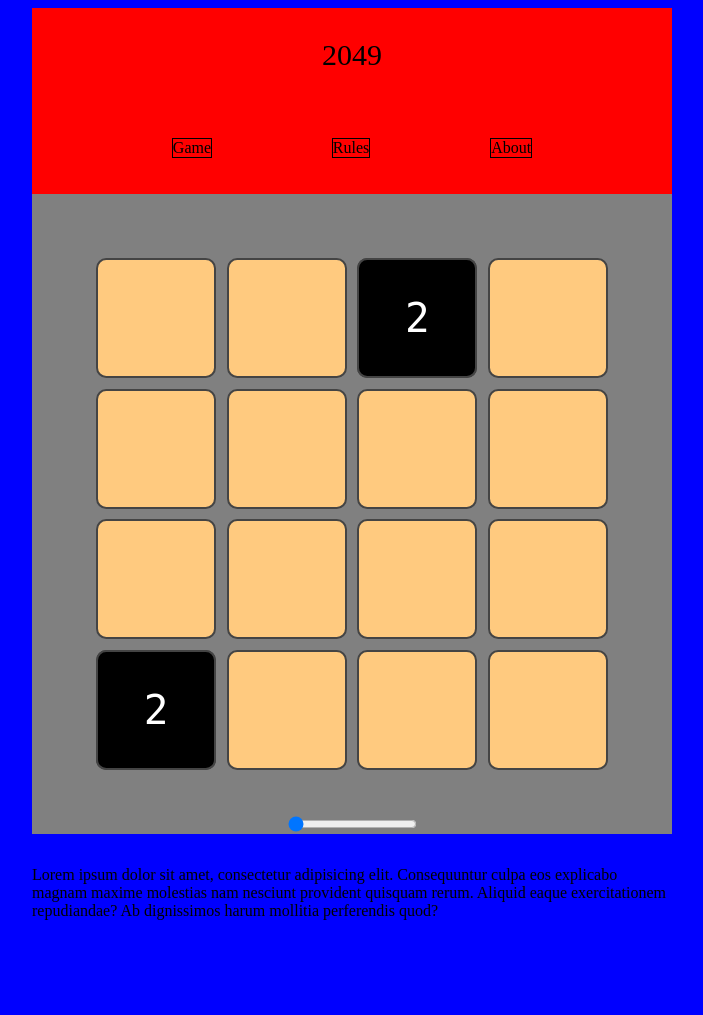
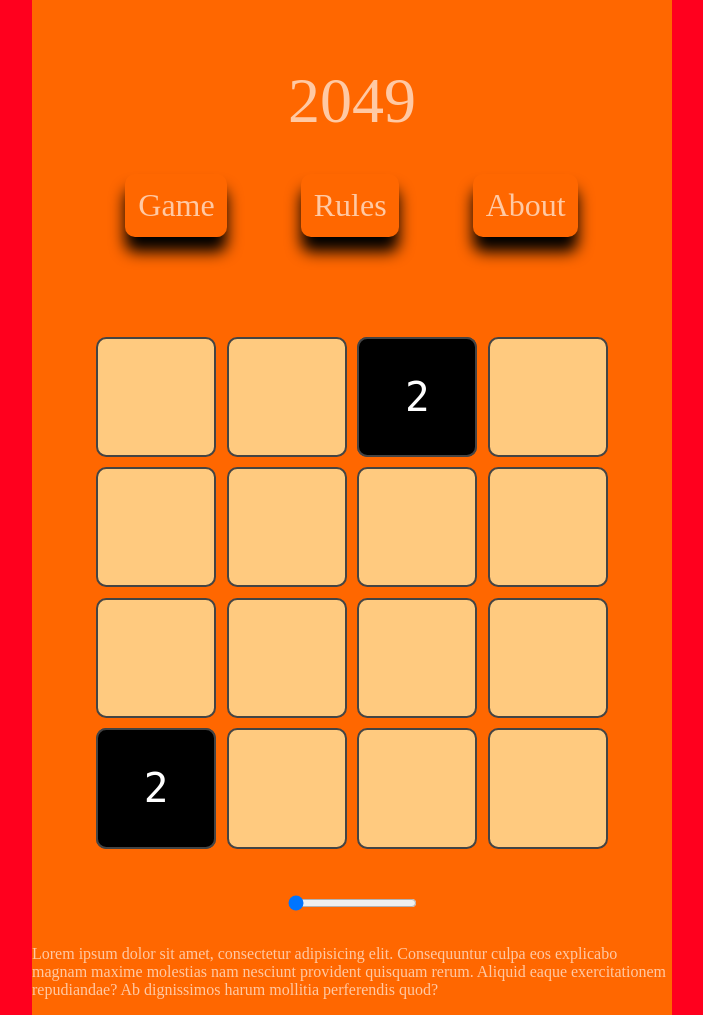
Before and after one commit to SelfCamp/2025, a PHP site: page / in a window 1280 px wide. Shown: the whole page, without its empty margins (288-991 px from the left). Before the commit the page ends 920 px from the top, so only its background shows below. Run offline with PHP 8.4, Linux system fonts and the light colour scheme.

Commit message:
Add basic colors, box shadow

```diff
--- a/style.css
+++ b/style.css
@@ -13,12 +13,15 @@ header {
 
 #title {
   text-align: center;
-  font-size: 30px;
+  font-size: 5vw;
+  margin-bottom: 0;
 }
 
 
 body {
-  background-color: blue;
+  background-color: #FF001E;
+  margin: 0;
+  color: #FFC9A4
 }
 
 nav {
@@ -31,11 +34,14 @@ nav ul {
   justify-content: space-evenly;
   margin: 0;
   padding: 20px 20px;
+  font-size: 2.5vw;
+
 }
 
 nav ul li {
-  border: black solid 1px;
-  flex-shrink: 0
+  border-radius: 10px;
+  box-shadow: 0 15px 15px black;
+  padding: 1vw;
 }
 
 #front {
@@ -44,15 +50,14 @@ nav ul li {
   grid-template-columns:  1fr;
   grid-gap: 1rem;
   width: 50vw;
-  height: 100vh;
-  background-color: red;
+  background-color: #FF6700;
 }
+
 
 #game {
   position:relative;
   width: 50vw;
   height: 50vw;
-  background-color: grey;
   display: flex;
   justify-content: center;
   align-items: center;
@@ -210,3 +215,24 @@ nav ul li {
     transform: scale(1.1);
   }
 }
+
+.button::before, .button::after {
+  box-shadow: 0 15px 15px rgba(0, 0, 0, 0.2);
+  -webkit-transform: rotate(-8deg);
+  transform: rotate(-8deg);
+  position: absolute;
+  left: 10px;
+  bottom: 12px;
+  z-index: -1;
+  width: 50%;
+  max-width: 100px;
+  height: 20px;
+  content: "";
+}
+
+.button::after {
+  -webkit-transform: rotate(8deg);
+  transform: rotate(8deg);
+  right: 10px;
+  left: auto;
+}
```
